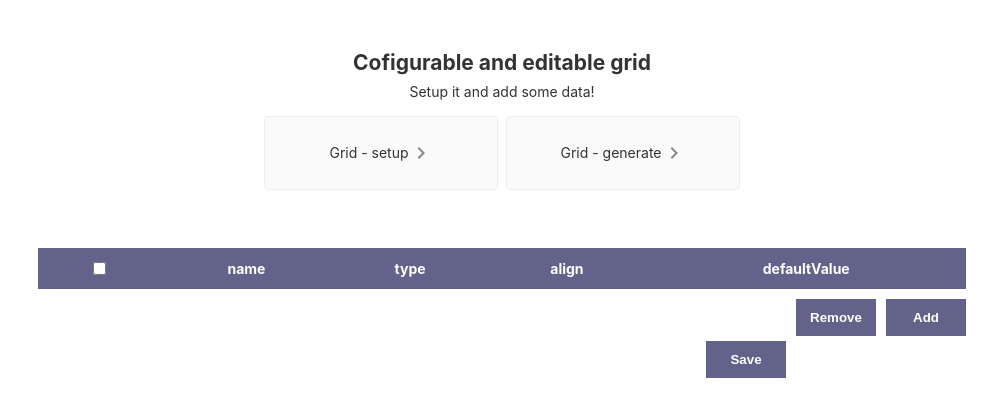
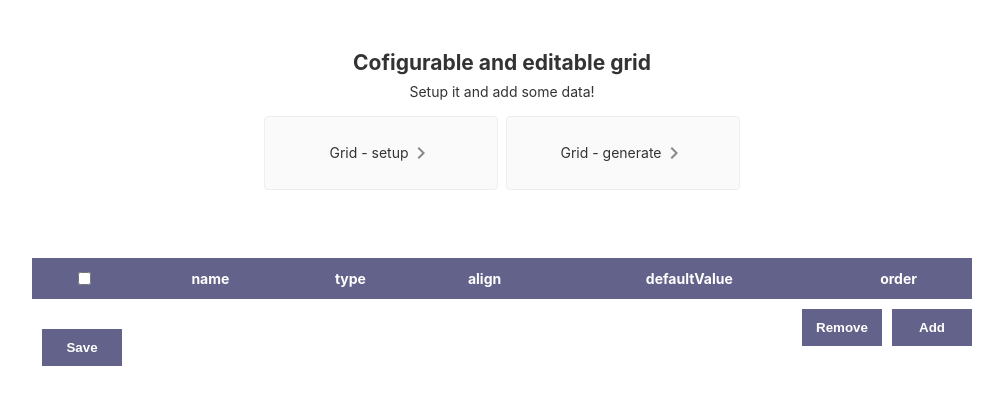
Before and after one commit to btk44/angular-grid-component, an Angular app in the folder angular-app/: page /grid-setup in a window 1280 px wide. Shown: the top 416 px of the page, without its empty margins (138-1141 px from the left). Built offline with nearby package versions, Linux system fonts and the light colour scheme.

Commit message:
move buttons removed

```diff
--- a/angular-app/src/app/components/configurable-editable-grid/grid-column-setup.ts
+++ b/angular-app/src/app/components/configurable-editable-grid/grid-column-setup.ts
@@ -3,4 +3,5 @@ export interface GridColumnSetup {
     type: 'number' | 'string' | 'boolean';
     align: 'left' | 'right' | 'center';
     defaultValue: unknown;
+    order: number;
 }
--- a/angular-app/src/app/components/configurable-editable-grid/grid/grid.component.html
+++ b/angular-app/src/app/components/configurable-editable-grid/grid/grid.component.html
@@ -2,7 +2,7 @@
     <table>
         <tr>
             <th><input type="checkbox" [checked]="isCheckedAll" (change)="onSelectAll($event)"/></th>
-            <th *ngFor="let column of columnsSetupIn">{{ column.name }}</th>
+            <th *ngFor="let column of columnsSetupInOrdered">{{ column.name }}</th>
         </tr>
         <tr app-grid-row #gridrow
             *ngFor="let dataRow of dataRowsIn; let i=index"
@@ -25,6 +25,4 @@
     <button (click)="onAddRow()">{{ addingModeOn ? 'Ok' : 'Add' }}</button>
     <button *ngIf="addingModeOn" (click)="onCancelAddRow()">{{ 'Cancel' }}</button>
     <button *ngIf="!addingModeOn" (click)="onRemoveRows()">Remove</button>
-    <button *ngIf="isAnyRowSelected">Move up</button>
-    <button *ngIf="isAnyRowSelected">Move down</button>
 </div>
--- a/angular-app/src/app/components/configurable-editable-grid/grid/grid.component.scss
+++ b/angular-app/src/app/components/configurable-editable-grid/grid/grid.component.scss
@@ -1,9 +1,6 @@
 @import '../../../app.component.scss';
 
 .grid-container{
-    margin: 42px auto;
-    padding: 0 16px;
-    max-width: 960px;
     align-items: center;
 
     table {
--- a/angular-app/src/app/components/configurable-editable-grid/grid/grid.component.ts
+++ b/angular-app/src/app/components/configurable-editable-grid/grid/grid.component.ts
@@ -13,6 +13,7 @@ export class GridComponent implements OnInit {
   @Input() dataRowsIn: Array<object> = [];
   @Output() dataRowsInChange = new EventEmitter();
 
+  columnsSetupInOrdered: GridColumnSetup[] = [];
   addingModeOn: boolean = false;
   newRow: any = {};
   saveText = 'Save';
@@ -25,6 +26,7 @@ export class GridComponent implements OnInit {
 
   ngOnInit(): void {
     this.resetNewRow();
+    this.columnsSetupInOrdered = this.columnsSetupIn.sort((a, b) => a.order - b.order);
   }
 
   onEscOrEnter(gridRowComponent: GridRowComponent){
@@ -49,19 +51,6 @@ export class GridComponent implements OnInit {
 
   onRowSelectionChange(): void {
     this.isAnyRowSelected = this.gridRowsComponents.some(grc => grc.isSelected);
-  }
-
-  onMoveRow(row: GridColumnSetup, direction: -1 | 1): void {
-    // let selectedRowIndex = this.columnsSetup.indexOf(row);
-    // let rowToSwapIndex = selectedRowIndex + direction;
-    // if(rowToSwapIndex < 0 ||
-    //    rowToSwapIndex >= this.columnsSetup.length){
-    //   return;
-    // }
-
-    // let tmpRow = this.columnsSetup[rowToSwapIndex];
-    // this.columnsSetup[rowToSwapIndex] = this.columnsSetup[selectedRowIndex];
-    // this.columnsSetup[selectedRowIndex] = tmpRow;
   }
 
   onCancelAddRow(): void {
--- a/angular-app/src/app/pages/grid-setup/grid-setup.component.html
+++ b/angular-app/src/app/pages/grid-setup/grid-setup.component.html
@@ -1,4 +1,8 @@
 <div class="grid-setup-container">
-    <app-grid [columnsSetupIn]="columnsSetup" [(dataRowsIn)]="setupDataRows"></app-grid>
-    <button (click)="onSave()">{{ saveText }}</button>
+    <section>
+        <app-grid [columnsSetupIn]="columnsSetup" [(dataRowsIn)]="setupDataRows"></app-grid>
+    </section>
+    <section>
+        <button (click)="onSave()">{{ saveText }}</button>
+    </section>
 </div>
--- a/angular-app/src/app/pages/grid-setup/grid-setup.component.scss
+++ b/angular-app/src/app/pages/grid-setup/grid-setup.component.scss
@@ -11,50 +11,8 @@ $cellPadding: 10px;
     max-width: 960px;
     align-items: center;
 
-    table {
-        width: 100%;
-        border-collapse: collapse;
-        border: $border;
-
-        th, td {
-            border-left: $border;
-            vertical-align: middle;
-            text-align: center;
-            padding: $cellPadding;
-        }
-
-        th {
-            border-bottom: $border;
-            background-color: $primary-color;
-            font-weight: bold;
-            color: white;
-        }
-
-        .no-padding {
-            padding: 0;
-        }
-
-        .align-left {
-            text-align: left;
-        }
-
-        .odd-row{
-            background-color: $primary-color-light;
-        }
-
-        .row-input {
-            border: 1px solid transparent;
-            outline: none;
-            padding: $cellPadding;
-            font-size: $fontSize;
-            width: 100%;
-            background-color: transparent;
-            box-sizing: border-box;
-
-            &:focus {
-                border-color: $primary-color-light;
-            }
-        }
+    section {
+        padding: 10px;
     }
 
     button {
@@ -66,7 +24,6 @@ $cellPadding: 10px;
         min-width: 80px;
         font-weight: bold;
         color: white;
-        float: right;
         cursor: pointer;
 
         &:active {
--- a/angular-app/src/app/pages/grid-setup/grid-setup.component.ts
+++ b/angular-app/src/app/pages/grid-setup/grid-setup.component.ts
@@ -18,10 +18,11 @@ export class GridSetupComponent implements OnInit {
 
   constructor() {
     this.columnsSetup = [
-      { name: 'name', type: 'string', align: 'left', defaultValue: '_empty' },
-      { name: 'type', type: 'string', align: 'left', defaultValue: '_empty' },
-      { name: 'align', type: 'string', align: 'left', defaultValue: '_empty' },
-      { name: 'defaultValue', type: 'string', align: 'left', defaultValue: '_empty' }
+      { name: 'name', type: 'string', align: 'left', defaultValue: '_empty', order: 0 },
+      { name: 'type', type: 'string', align: 'left', defaultValue: '_empty', order: 1 },
+      { name: 'align', type: 'string', align: 'left', defaultValue: '_empty', order: 2 },
+      { name: 'defaultValue', type: 'string', align: 'left', defaultValue: '_empty', order: 3 },
+      { name: 'order', type: 'number', align: 'left', defaultValue: 0, order: 4 }
     ]
   }
 
```
